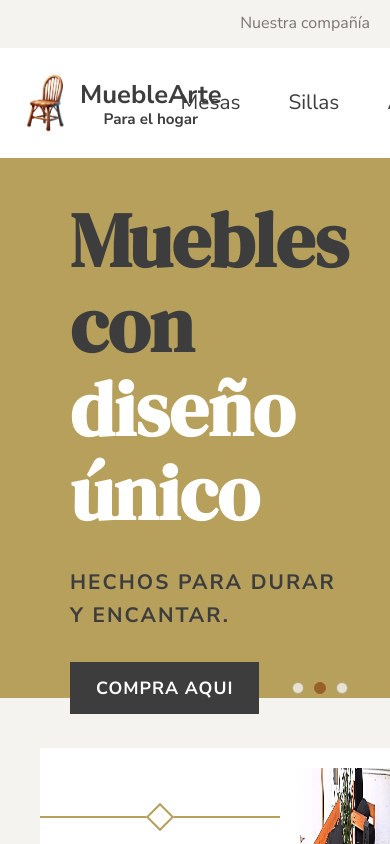
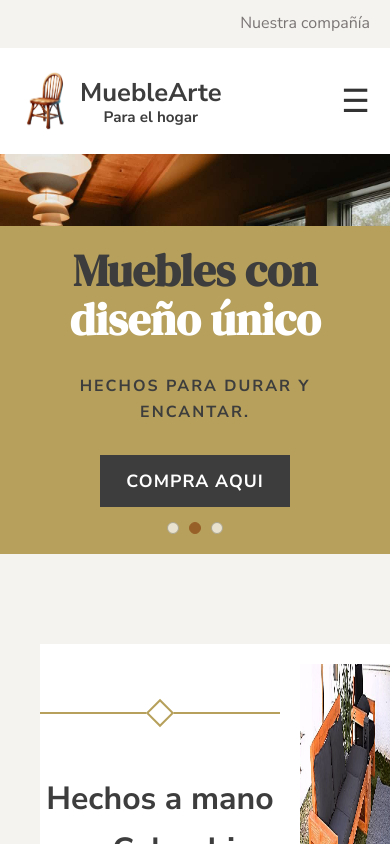
Before and after one commit to camilo-cloud/pagina-muebles, a React (Vite) app: page / in a window 390 px wide. Shown: the top 844 px of the page. Built offline with nearby package versions, Linux system fonts and the light colour scheme; the HTML template or start-up script is replaced by a standard one.

Commit message:
Adjust media queries for mobile layout

```diff
--- a/src/components/AboutOurStyleSection.css
+++ b/src/components/AboutOurStyleSection.css
@@ -69,3 +69,44 @@
     max-height: 400px;
     width: 80%;
 }
+
+@media (max-width: 768px) {
+  .style-container {
+    flex-direction: column;
+    padding: 30px 15px;
+    align-items: center;
+  }
+
+  .style-description,
+  .style-image {
+    width: 100%;
+  }
+
+  .style-description {
+    padding: 10px;
+  }
+
+  .style-description p {
+    font-size: 1.4rem;
+  }
+
+  .style-description button {
+    width: 80%;
+    margin-bottom: 30px;
+  }
+
+  .style-image {
+    margin-left: 0;
+    justify-content: center;
+  }
+
+  .style-image img {
+    width: 100%;
+    max-height: none;
+  }
+
+  .about-our-style h2 {
+    font-size: 3.2rem;
+    padding: 20px;
+  }
+}
--- a/src/components/Header.css
+++ b/src/components/Header.css
@@ -1,69 +1,127 @@
+/* Bar superior */
 .bar {
   background: #f4f3ef;
   padding: 0.7rem 0;
   display: flex;
   justify-content: end;
 }
-.bar a{
+.bar a {
   padding-right: 20px;
   margin: 0;
   color: rgb(122, 117, 117);
 }
-.header{
+
+/* Header principal */
+.header {
   display: flex;
   justify-content: space-between;
-    align-content: center;
+  align-items: center;
   padding: 20px;
   background-color: #fff;
 }
-.contenedor-titulo{
+
+/* Logo y título */
+.title-container {
   display: flex;
   gap: 5px;
   align-items: center;
   cursor: pointer;
 }
-.titulo{
+.title {
   display: flex;
   flex-direction: column;
   align-items: center;
   justify-content: center;
   padding: 5px;
 }
-.titulo > h2{
+.title > h2 {
   margin-bottom: 0;
   font-size: 1.6rem;
 }
-.titulo > h3{
+.title > h3 {
   margin: 0;
   margin-top: -9px;
   font-size: 0.95rem;
   font-weight: 700;
 }
-.logo{
+.logo {
   width: 50px;
   height: 60px;
   background-color: #fff;
 }
-.navegador{
+
+/* Menú horizontal por defecto */
+.navbar {
   display: flex;
   gap: 30px;
-    padding-right: 20px;
   align-items: center;
   justify-content: center;
+  padding-right: 20px;
 }
-.navegador-ul{
+.navbar-list {
   display: flex;
   list-style: none;
   gap: 40px;
+  padding: 0;
+  margin: 0;
 }
-.navegador a {
+.navbar-list a {
   border-bottom: 2px solid transparent;
   padding: 2px 4px;
   text-decoration: none;
   font-size: 1.3rem;
   transition: border-bottom-color 0.3s ease;
 }
-
-.navegador a:hover {
+.navbar-list a:hover {
   border-bottom-color: #8B4513;
 }
+
+/* Botón hamburguesa (oculto en escritorio) */
+.hamburger {
+  display: none;
+  background: none;
+  border: none;
+  font-size: 2rem;
+  cursor: pointer;
+  color: #333;
+}
+
+/* Estilos para mobile */
+@media (max-width: 768px) {
+  .hamburger {
+    display: block;
+  }
+
+  .navbar {
+    display: none;
+    flex-direction: column;
+    align-items: flex-start;
+    background: #fff;
+    width: 100%;
+    padding: 20px;
+  }
+
+  .navbar.open {
+    display: flex;
+  }
+
+  .navbar-list {
+    flex-direction: column;
+    gap: 20px;
+    width: 100%;
+  }
+  .title-container.small {
+    transition: transform 0.3s ease-in-out;
+    display: none;
+}
+
+  .title-container {
+    transition: transform 0.3s ease-in-out;
+  }
+   .navbar .btns {
+    width: 50%;
+    font-size: 0.75rem;
+    padding: 10px 20px;
+    margin: 0;
+  }
+}
--- a/src/components/Header.jsx
+++ b/src/components/Header.jsx
@@ -1,28 +1,58 @@
+// Header.jsx
+// ---------------------------------------------------------------------
+// ADDED from line 1 – hook for menu state
+import { useState } from 'react';
 import { Link } from 'react-router-dom';
-import "./Header.css"
-import '../styles/buttons.css'
+import './Header.css';
+import '../styles/buttons.css';
 
 function Header() {
+    // ADDED from line 7 – state & toggle handler
+    const [menuOpen, setMenuOpen] = useState(false);
+    const toggleMenu = () => setMenuOpen((prev) => !prev);
+
     return (
         <>
             <div className="bar">
                 <Link to="/empresa">Nuestra compañía</Link>
             </div>
-            <header className='header'>
-                <Link to="/" className='contenedor-titulo'>
-                    <img className='logo' src="/src/assets/images/icono-silla-sin-fondo.png" alt="logo" />
-                    <div className="titulo">
+
+            <header className="header">
+                <Link
+                    to="/"
+                    className={`title-container ${menuOpen ? 'small' : ''}`} // <-- clase condicional
+                >
+
+                    <img
+                        className="logo"
+                        src="/src/assets/images/icono-silla-sin-fondo.png"
+                        alt="logo"
+                    />
+                    <div className="title">
                         <h2>MuebleArte</h2>
                         <h3>Para el hogar</h3>
                     </div>
                 </Link>
-                <nav className='navegador'>
-                    <ul className='navegador-ul'>
-                        <li><Link to="/mesas">Mesas</Link></li>
-                        <li><Link to="/sillas">Sillas</Link></li>
-                        <li><Link to="/accesorios">Accesorios</Link></li>
+
+                {/* ADDED from line 26 – hamburger button */}
+                <button className="hamburger" onClick={toggleMenu}>
+                    &#9776;
+                </button>
+
+                {/* CHANGED from line 31 – nav gets dynamic class */}
+                <nav className={`navbar ${menuOpen ? 'open' : ''}`}>
+                    <ul className="navbar-list">
+                        <li>
+                            <Link to="/mesas">Mesas</Link>
+                        </li>
+                        <li>
+                            <Link to="/sillas">Sillas</Link>
+                        </li>
+                        <li>
+                            <Link to="/accesorios">Accesorios</Link>
+                        </li>
                     </ul>
-                    <button className='btns'>DONDE COMPRAR</button>
+                    <button className="btns">DONDE COMPRAR</button>
                 </nav>
             </header>
         </>
--- a/src/components/Hero.css
+++ b/src/components/Hero.css
@@ -86,3 +86,41 @@
     align-items: center;
     /* padding: 0 10px; */
   }
+
+@media (max-width: 768px) {
+  .hero {
+    height: 400px;
+  }
+
+  .hero-title {
+    font-size: 2.8rem;
+    text-align: center;
+  }
+
+  .hero-description {
+    font-size: 1rem;
+    text-align: center;
+  }
+
+  .hero-overlay {
+    padding: 20px 30px;
+    bottom: 0;
+    width: 100%;
+    max-width: none;
+    margin: 0;
+    border-radius: 0;
+  }
+
+  .botones {
+    flex-direction: column;
+    gap: 15px;
+  }
+
+  .hero-controls {
+    justify-content: center;
+  }
+
+  .hero-image {
+    height: 100%;
+  }
+}
```
Lines whose indentation alone changed are shown as unchanged.
